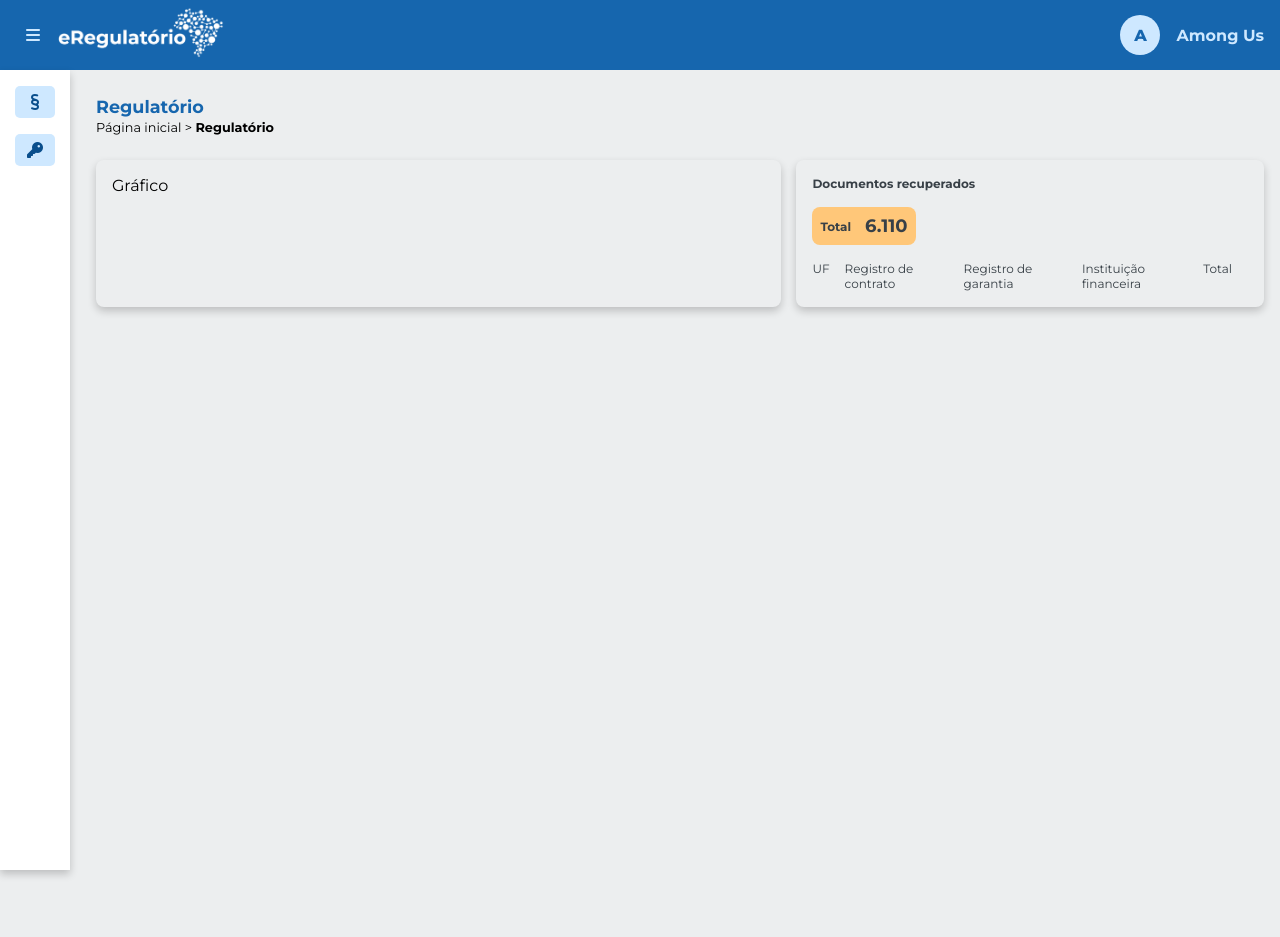
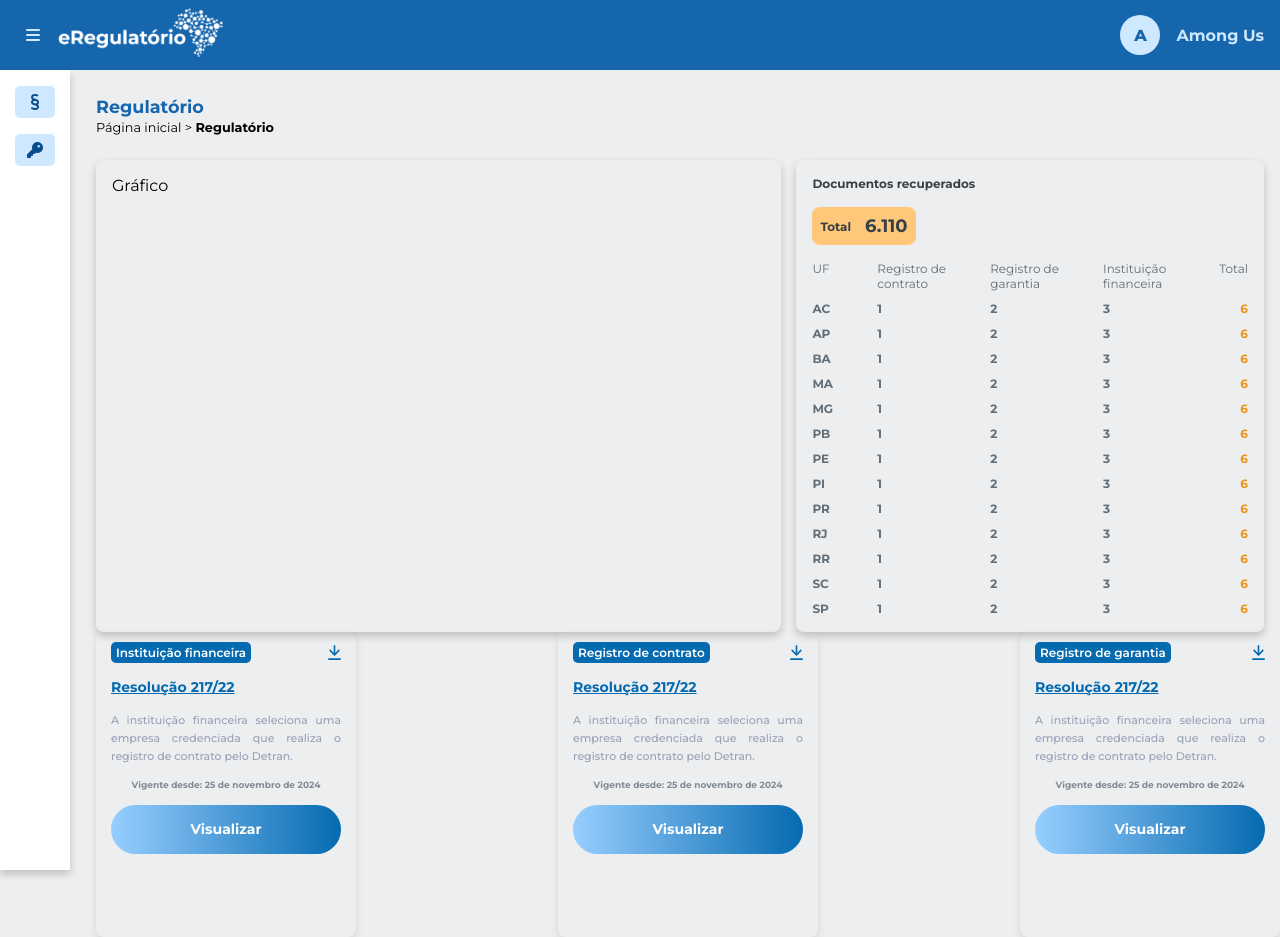
Before and after one commit to nicoledalarmelina/hackathon-among-us, an Angular app: page / in a window 1280 px wide. Before the commit the page ends 896 px from the top, so only its background shows below. Built offline with nearby package versions, Linux system fonts and the light colour scheme.

Commit message:
feat: componentização dos documentos recuperados

```diff
--- a/src/app/app.module.ts
+++ b/src/app/app.module.ts
@@ -1,5 +1,5 @@
 import { NgModule } from '@angular/core';
-import { CommonModule } from '@angular/common';
+import { CommonModule, DatePipe } from '@angular/common';
 import { SharedModule } from './shared/shared.module';
 import { RegulatorioModule } from './features/regulatorio/regulatorio.module';
 import { MatButtonModule } from '@angular/material/button';
@@ -15,6 +15,9 @@ import { MatTableModule } from '@angular/material/table';
     RegulatorioModule,
     MatButtonModule,
     MatTableModule
+  ],
+  providers: [
+    DatePipe
   ]
 })
 export class AppModule { }
--- /dev/null
+++ b/src/app/core/enums/tipoDocumento.enum.ts
@@ -0,0 +1,5 @@
+export enum TipoDocumento {
+    registroContrato = "Registro de contrato",
+    registroGarantia = "Registro de garantia",
+    instituicaoFinanceira = "Instituição financeira"
+}
--- a/src/app/pages/dashboard/dashboard.component.html
+++ b/src/app/pages/dashboard/dashboard.component.html
@@ -1,6 +1,6 @@
 <app-breadcrumb [page]="'Regulatório'"></app-breadcrumb>
 
-<div class="row">
+<div class="row mr-1">
     <div class="card chart">
         Gráfico
     </div>
@@ -20,6 +20,20 @@
                 <p>Instituição financeira</p>
                 <p>Total</p>
             </div>
+
+            <div class="row" *ngFor="let documento of listaDocumentosRecuperados">
+                <p class="bold">{{ documento.uf }}</p>
+                <p class="bold">{{ documento.numeroRegistroContrato }}</p>
+                <p class="bold">{{ documento.numeroRegistroGarantia }}</p>
+                <p class="bold">{{ documento.numeroInstituicaoFinanceira }}</p>
+                <p class="bold highlight">{{ documento.total }}</p>
+            </div>
         </section>
     </div>
 </div>
+
+<div class="row">
+    <div *ngFor="let documento of listaDocumentos">
+        <app-file-card [documento]="documento"></app-file-card>
+    </div>
+</div>
--- a/src/app/pages/dashboard/dashboard.component.scss
+++ b/src/app/pages/dashboard/dashboard.component.scss
@@ -1,9 +1,22 @@
+p {
+    font-size: 12px;
+    color: #384047;
+
+    &.bold {
+        font-weight: 700;
+    }
+}
+
 .row {
     display: flex;
     flex-direction: row;
     justify-content: space-between;
     gap: 15px;
+}
+
+.mr-1 {
     margin-right: 1rem;
+}
 
 .chart {
     padding: 1rem;
@@ -13,15 +26,6 @@
 .docs {
     padding: 1rem;
     width: 40%;
-
-        p {
-            font-size: 12px;
-            color: #384047;
-
-            &.bold {
-                font-weight: 700;
-            }
-        }
 
     .total {
         width: 20%;
@@ -39,8 +43,31 @@
         }
     }
 }
+
+.column {
+    display: flex;
+    flex-direction: column;
+    gap: 10px;
 }
 
 .values {
     margin-top: 1rem;
+
+    p {
+        color: #626E78;
+        width: 5rem;
+
+        &.highlight {
+            color: #EA941D;
         }
+
+        &:last-child {
+            text-align: right;
+            width: 2rem;
+        }
+
+        &:first-child {
+            width: 2rem;
+        }
+    }
+}
--- a/src/app/pages/dashboard/dashboard.component.ts
+++ b/src/app/pages/dashboard/dashboard.component.ts
@@ -1,13 +1,61 @@
 import { Component } from '@angular/core';
 import { BreadcrumbComponent } from '../../shared/components/breadcrumb/breadcrumb.component';
+import { ListaDocumentosRecuperados } from '../../core/models/lista-documentos-recuperados.model';
+import { CommonModule } from '@angular/common';
+import { DocumentoRecuperado } from '../../core/models/documento-recuperado.model';
+import { TipoDocumento } from '../../core/enums/tipoDocumento.enum';
+import { FileCardComponent } from '../../shared/components/file-card/file-card.component';
 
 @Component({
   selector: 'app-dashboard',
   standalone: true,
-  imports: [BreadcrumbComponent],
+  imports: [
+    CommonModule,
+    BreadcrumbComponent,
+    FileCardComponent
+  ],
   templateUrl: './dashboard.component.html',
   styleUrl: './dashboard.component.scss'
 })
 export class DashboardComponent {
 
+  listaDocumentosRecuperados: ListaDocumentosRecuperados[] = [
+    <ListaDocumentosRecuperados>{ uf: 'AC', numeroRegistroContrato: 1, numeroRegistroGarantia: 2, numeroInstituicaoFinanceira: 3, total: 6 },
+    <ListaDocumentosRecuperados>{ uf: 'AP', numeroRegistroContrato: 1, numeroRegistroGarantia: 2, numeroInstituicaoFinanceira: 3, total: 6 },
+    <ListaDocumentosRecuperados>{ uf: 'BA', numeroRegistroContrato: 1, numeroRegistroGarantia: 2, numeroInstituicaoFinanceira: 3, total: 6 },
+    <ListaDocumentosRecuperados>{ uf: 'MA', numeroRegistroContrato: 1, numeroRegistroGarantia: 2, numeroInstituicaoFinanceira: 3, total: 6 },
+    <ListaDocumentosRecuperados>{ uf: 'MG', numeroRegistroContrato: 1, numeroRegistroGarantia: 2, numeroInstituicaoFinanceira: 3, total: 6 },
+    <ListaDocumentosRecuperados>{ uf: 'PB', numeroRegistroContrato: 1, numeroRegistroGarantia: 2, numeroInstituicaoFinanceira: 3, total: 6 },
+    <ListaDocumentosRecuperados>{ uf: 'PE', numeroRegistroContrato: 1, numeroRegistroGarantia: 2, numeroInstituicaoFinanceira: 3, total: 6 },
+    <ListaDocumentosRecuperados>{ uf: 'PI', numeroRegistroContrato: 1, numeroRegistroGarantia: 2, numeroInstituicaoFinanceira: 3, total: 6 },
+    <ListaDocumentosRecuperados>{ uf: 'PR', numeroRegistroContrato: 1, numeroRegistroGarantia: 2, numeroInstituicaoFinanceira: 3, total: 6 },
+    <ListaDocumentosRecuperados>{ uf: 'RJ', numeroRegistroContrato: 1, numeroRegistroGarantia: 2, numeroInstituicaoFinanceira: 3, total: 6 },
+    <ListaDocumentosRecuperados>{ uf: 'RR', numeroRegistroContrato: 1, numeroRegistroGarantia: 2, numeroInstituicaoFinanceira: 3, total: 6 },
+    <ListaDocumentosRecuperados>{ uf: 'SC', numeroRegistroContrato: 1, numeroRegistroGarantia: 2, numeroInstituicaoFinanceira: 3, total: 6 },
+    <ListaDocumentosRecuperados>{ uf: 'SP', numeroRegistroContrato: 1, numeroRegistroGarantia: 2, numeroInstituicaoFinanceira: 3, total: 6 },
+  ];
+
+  listaDocumentos: DocumentoRecuperado[] = [
+    <DocumentoRecuperado>{
+      titulo: "Resolução 217/22",
+      tipoDocumento: TipoDocumento.instituicaoFinanceira,
+      resumo: "A instituição financeira seleciona uma empresa credenciada que realiza o registro de contrato pelo Detran.",
+      vigencia: new Date(),
+      base64: ""
+    },
+    <DocumentoRecuperado>{
+      titulo: "Resolução 217/22",
+      tipoDocumento: TipoDocumento.registroContrato,
+      resumo: "A instituição financeira seleciona uma empresa credenciada que realiza o registro de contrato pelo Detran.",
+      vigencia: new Date(),
+      base64: ""
+    },
+    <DocumentoRecuperado>{
+      titulo: "Resolução 217/22",
+      tipoDocumento: TipoDocumento.registroGarantia,
+      resumo: "A instituição financeira seleciona uma empresa credenciada que realiza o registro de contrato pelo Detran.",
+      vigencia: new Date(),
+      base64: ""
+    }
+  ]
 }
--- a/src/app/shared/components/file-card/file-card.component.html
+++ b/src/app/shared/components/file-card/file-card.component.html
@@ -1 +1,12 @@
-<p>file-card works!</p>
+<div class="card">
+    <section>
+        <p>{{ documento.tipoDocumento }}</p>
+        <img src="./assets/images/download-icon.svg">
+    </section>
+    <p>{{ documento.titulo }}</p>
+    <span>{{ documento.resumo }}</span>
+    <span class="data">
+        Vigente desde: {{ formatarData(documento.vigencia) }}
+    </span>
+    <button mat-stroked-button>Visualizar</button>
+</div>
--- a/src/app/shared/components/file-card/file-card.component.scss
+++ b/src/app/shared/components/file-card/file-card.component.scss
@@ -0,0 +1,58 @@
+.card {
+    box-shadow: 0px 4px 8px rgba(0, 0, 0, 0.1);
+    border-radius: 8px;
+    padding: 10px 15px;
+    display: flex;
+    flex-direction: column;
+    max-width: 230px;
+    gap: 15px;
+    min-height: 285px;
+  }
+
+  p {
+    font-weight: 700;
+    color: #056ab0;
+    text-decoration: underline;
+  }
+
+  span {
+    color: #99A1B7;
+    font-weight: 500;
+    font-size: 11px;
+    line-height: 18px;
+    text-align: justify;
+  }
+
+  .data {
+    font-weight: 700;
+    color: #818A93;
+    font-size: 9px;
+    line-height: 9.75px;
+    text-align: center;
+  }
+
+  button {
+    border-radius: 25px;
+    height: 49px;
+    color: #FFF;
+    font-weight: 700;
+    font-size: 14px;
+    border: none;
+    background: linear-gradient(90deg, rgba(151,206,255,1) 0%, rgba(5,106,176,1) 100%);
+  }
+
+  section {
+    display: flex;
+    align-items: center;
+    justify-content: space-between;
+
+    p {
+      background-color: #056ab0;
+      padding: 3px 5px;
+      color: #FFF;
+      border-radius: 5px;
+      font-size: 12px;
+      font-weight: 600;
+      text-decoration: none;
+    }
+  }
--- a/src/app/shared/components/file-card/file-card.component.ts
+++ b/src/app/shared/components/file-card/file-card.component.ts
@@ -1,12 +1,35 @@
-import { Component } from '@angular/core';
+import { Component, Input, LOCALE_ID } from '@angular/core';
+import { DocumentoRecuperado } from '../../../core/models/documento-recuperado.model';
+import { DatePipe } from '@angular/common';
 
 @Component({
   selector: 'app-file-card',
   standalone: true,
-  imports:[],
+  imports: [],
   templateUrl: './file-card.component.html',
   styleUrl: './file-card.component.scss'
 })
 export class FileCardComponent {
+  @Input('documento') documento: DocumentoRecuperado;
 
+  private meses: string[] = [
+    "janeiro",
+    "fevereiro",
+    "março",
+    "abril",
+    "maio",
+    "junho",
+    "julho",
+    "agosto",
+    "setembro",
+    "outubro",
+    "novembro",
+    "dezembro"
+  ]
+
+  formatarData(vigencia: Date): string {
+    let mes = vigencia.getMonth();
+
+    return `${vigencia.getDate()} de ${this.meses[mes]} de ${vigencia.getFullYear()}`;
+  }
 }
--- a/src/app/shared/shared.module.ts
+++ b/src/app/shared/shared.module.ts
@@ -1,5 +1,5 @@
 import { NgModule } from '@angular/core';
-import { CommonModule } from '@angular/common';
+import { CommonModule, DatePipe } from '@angular/common';
 import { FileCardComponent } from './components/file-card/file-card.component';
 
 
@@ -11,6 +11,9 @@ import { FileCardComponent } from './components/file-card/file-card.component';
   ],
   exports: [
     FileCardComponent
+  ],
+  providers: [
+    DatePipe
   ]
 })
 export class SharedModule { }
--- a/tsconfig.json
+++ b/tsconfig.json
@@ -3,6 +3,7 @@
 {
   "compileOnSave": false,
   "compilerOptions": {
+    "strictPropertyInitialization": false,
     "outDir": "./dist/out-tsc",
     "strict": true,
     "noImplicitOverride": true,
```
Also changed, not shown: src/app/core/models/documento-recuperado.model.ts (added, +9 -0 lines), src/app/core/models/lista-documentos-recuperados.model.ts (added, +7 -0 lines). Lines whose indentation alone changed are shown as unchanged.
